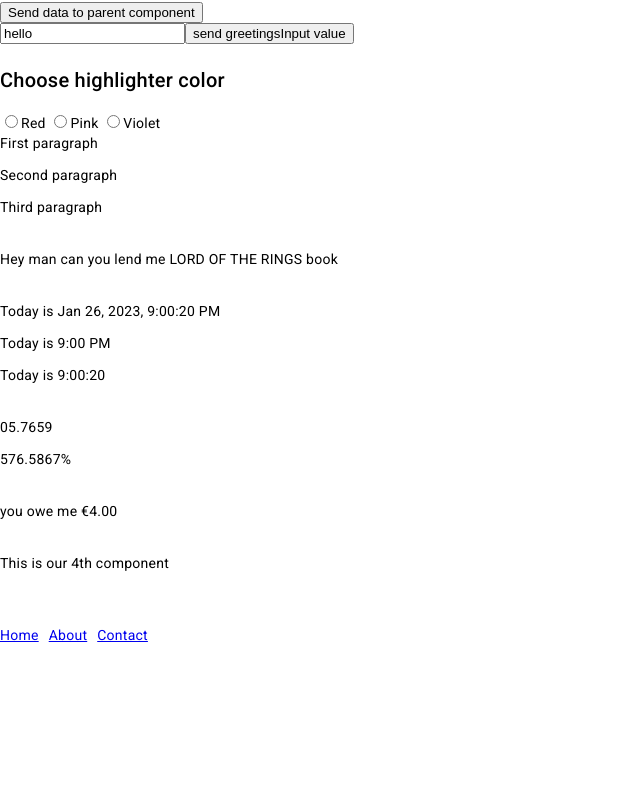
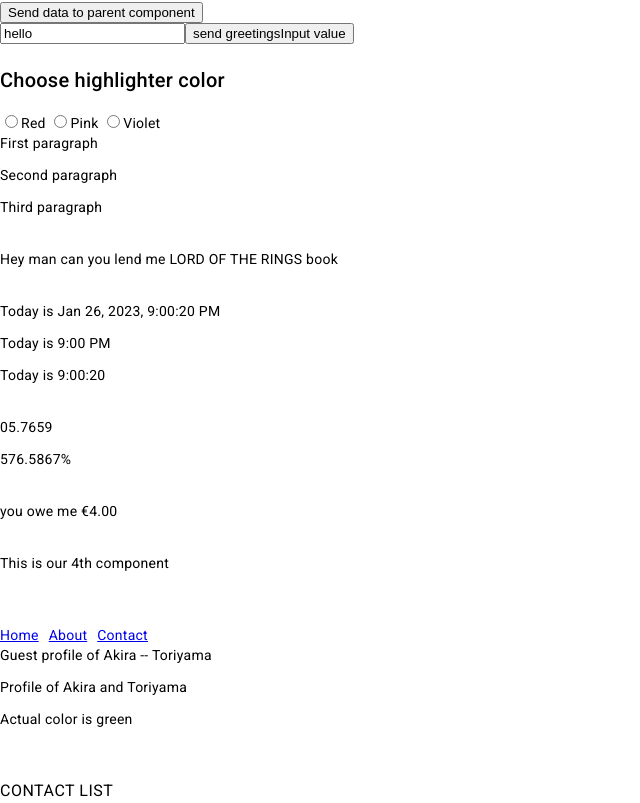
Before and after one commit to danielegeekn1/angular-practice-tests, an Angular app: page /contacts/0 in a window 1280 px wide. Before the commit this address led to /. Shown: the part 2564-3367 px from the top of the page, without its empty margins (0-640 px from the left). Before the commit the page ends 3209 px from the top, so only its background shows below. Built offline with nearby package versions, Linux system fonts and the light colour scheme.

Commit message:
added a single Contact component as sub component of contact component

```diff
--- a/src/app/app-routing.module.ts
+++ b/src/app/app-routing.module.ts
@@ -8,7 +8,7 @@ const routes: Routes = [
   { path: '', component: HomeComponent },
   { path: 'about', component: AboutComponent },
   { path: 'contact', component: ContactComponent },
-  { path: 'contact/:id', component: ContactComponent },
+  { path: 'contacts/:id', component: ContactComponent },
 ];
 
 @NgModule({
--- a/src/app/app.module.ts
+++ b/src/app/app.module.ts
@@ -16,6 +16,7 @@ import { Test4Component } from './test4/test4.component';
 import { AboutComponent } from './components/about/about.component';
 import { ContactComponent } from './components/contact/contact.component';
 import { HomeComponent } from './components/home/home.component';
+import { SingleContactComponent } from './components/single-contact/single-contact.component';
 @NgModule({
   declarations: [
     AppComponent,
@@ -27,6 +28,7 @@ import { HomeComponent } from './components/home/home.component';
     AboutComponent,
     ContactComponent,
     HomeComponent,
+    SingleContactComponent,
   ],
   imports: [
     BrowserModule,
--- a/src/app/components/contact/contact.component.html
+++ b/src/app/components/contact/contact.component.html
@@ -1,11 +1,12 @@
 <div *ngIf="!isProfile; else contactProfile"></div>
 <h4 style="text-transform: uppercase; margin-top: 50px">Contact list</h4>
 <div *ngFor="let guest of guests; index as i">
-  <a routerLink="{{ i }}"
+  <a routerLink="/contacts/{{ i }}"
     ><p>{{ guest.name }} - {{ guest.surname }}</p></a
   >
 </div>
 
 <ng-template #contactProfile>
   <p>Guest profile of {{ guest.name }} -- {{ guest.surname }}</p>
+  <app-single-contact [person]="guest"></app-single-contact>
 </ng-template>
--- /dev/null
+++ b/src/app/components/single-contact/single-contact.component.html
@@ -0,0 +1,2 @@
+<p>Profile of {{ person.name }} and {{ person.surname }}</p>
+<p>Actual color is {{ person.color }}</p>
--- a/src/app/services/test.service.ts
+++ b/src/app/services/test.service.ts
@@ -10,21 +10,25 @@ export class TestService {
       name: 'Akira',
       surname: 'Toriyama',
       stillInOurHotel: true,
+      color: 'green',
     },
     {
       name: 'Eichiro',
       surname: 'Oda',
       stillInOurHotel: true,
+      color: 'green',
     },
     {
       name: 'Marc',
       surname: 'Crilley',
       stillInOurHotel: false,
+      color: 'red',
     },
     {
       name: 'Johnny ',
       surname: 'Depp',
       stillInOurHotel: false,
+      color: 'red',
     },
   ];
   renderGuests() {
```
Also changed, not shown: src/app/components/single-contact/single-contact.component.ts (added, +11 -0 lines), src/app/components/single-contact/single-contact.component.css (added).
